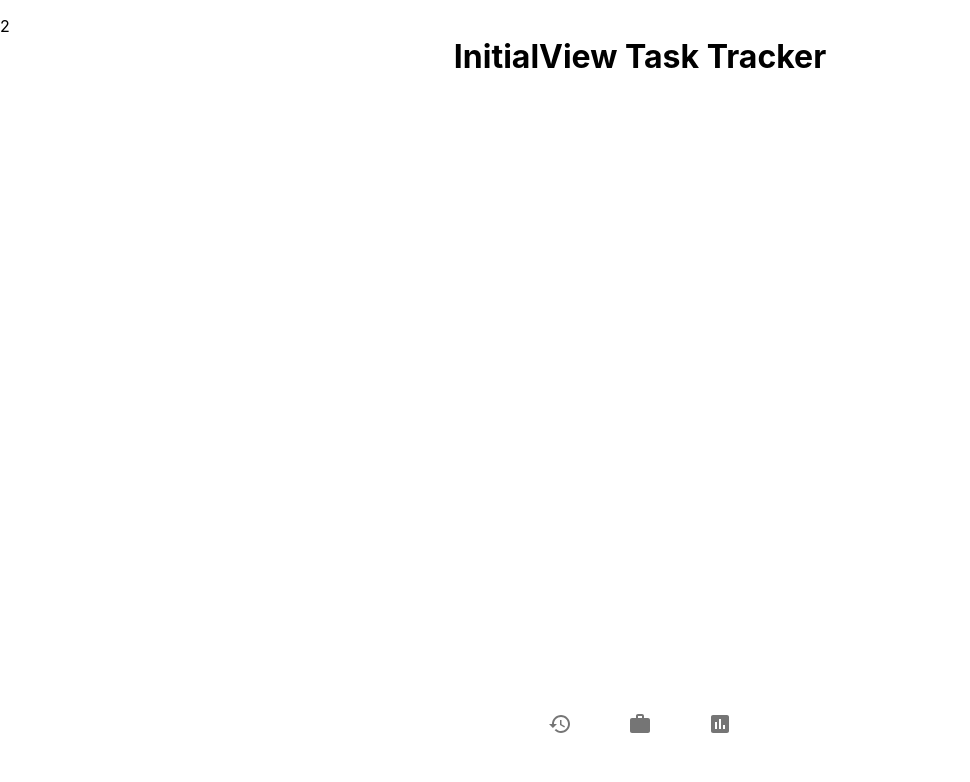
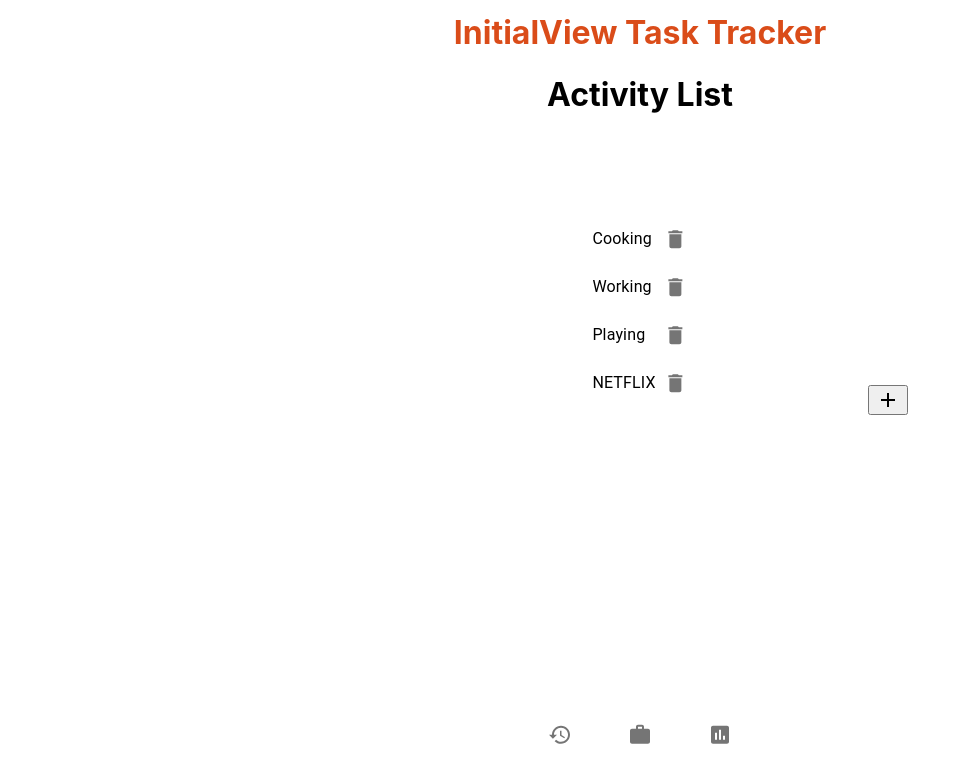
Before and after one commit to fengyuli-dev/time-tracker, a React (Create React App) app: page /activities in a window 1280 px wide. Shown: the top 782 px of the page, without its empty margins (0-970 px from the left). Built offline with nearby package versions, Linux system fonts and the light colour scheme.

Commit message:
activityList

```diff
--- a/src/App.css
+++ b/src/App.css
@@ -41,4 +41,5 @@
   position: absolute;
   left: 50%;
   transform: translate(-50%, 0%);
+  color: rgb(218, 76, 25);
 }
--- a/src/App.js
+++ b/src/App.js
@@ -3,12 +3,13 @@ import SimpleBottomNavigation from './components/navigationBar';
 import Timer from './components/timer';
 import Clock from './components/clock';
 import { Switch, Route } from "react-router-dom";
+import InteractiveList from './components/ActivityList';
 
 function App() {
   return (
     <div>
       <div class='heading'>
-      <h1>InitialView Task Tracker</h1>
+        <h1>InitialView Task Tracker</h1>
       </div>
       <SimpleBottomNavigation />
       <Switch>
@@ -18,7 +19,7 @@ function App() {
         </Route>
 
         <Route path="/activities">
-          <p>2</p>
+          <InteractiveList />
         </Route>
 
         <Route path="/report">
--- /dev/null
+++ b/src/components/ActivityList.css
@@ -0,0 +1,20 @@
+.TLTitle {
+    position: absolute;
+    left: 50%;
+    transform: translate(-50%, -0%);
+    font-size: 2rem;
+  }
+
+  .TaskListDiv {
+    position: absolute;
+    top: 35%;
+    left: 50%;
+    transform: translate(-50%, -35%);
+  }
+
+  .AddButton {
+    position: absolute;
+    top: 50%;
+    left: 70%;
+    transform: translate(-70%, -50%);
+  }
--- /dev/null
+++ b/src/components/ActivityList.js
@@ -0,0 +1,73 @@
+import React from 'react';
+import { makeStyles } from '@material-ui/core/styles';
+import List from '@material-ui/core/List';
+import ListItem from '@material-ui/core/ListItem';
+import ListItemSecondaryAction from '@material-ui/core/ListItemSecondaryAction';
+import ListItemText from '@material-ui/core/ListItemText';
+import IconButton from '@material-ui/core/IconButton';
+import Grid from '@material-ui/core/Grid';
+import Typography from '@material-ui/core/Typography';
+import DeleteIcon from '@material-ui/icons/Delete';
+import AddIcon from '@material-ui/icons/Add';
+import "./ActivityList.css";
+
+const useStyles = makeStyles((theme) => ({
+    root: {
+        flexGrow: 1,
+        maxWidth: 752,
+    },
+    demo: {
+        backgroundColor: theme.palette.background.paper,
+    },
+    title: {
+        margin: theme.spacing(4, 0, 2),
+    },
+}));
+
+export default function InteractiveList() {
+    const classes = useStyles();
+    const [dense, setDense] = React.useState(false);
+    const [secondary, setSecondary] = React.useState(false);
+
+    var TagList = ["Cooking", "Working", "Playing", "NETFLIX"]
+
+    return (
+        <div className={classes.root}>
+
+            <Grid container spacing={2}>
+
+                <Grid item xs={12} md={6}>
+                    <Typography variant="h6" class="TLTitle">
+                        Activity List
+                    </Typography>
+                    <div class="TaskListDiv">
+                        <List dense={dense}>
+
+                            {TagList.map((value, index) => { //currently references TagList, created inside the function
+                                return (
+                                    <ListItem>
+                                        <ListItemText
+                                            primary={value}
+                                            secondary={secondary ? 'Secondary text' : null}
+                                        />
+                                        <ListItemSecondaryAction>
+                                            <IconButton edge="end" aria-label="delete" onClick={() => { alert('Delete Activity') }}>
+                                                <DeleteIcon />
+                                            </IconButton>
+                                        </ListItemSecondaryAction>
+                                    </ListItem>
+                                )
+                            })}
+
+                        </List>
+                    </div>
+
+                    <IconButton class="AddButton" aria-label="add" onClick={() => { alert('Add Activity') }}>
+                        <AddIcon />
+                    </IconButton>
+
+                </Grid>
+            </Grid>
+        </div>
+    );
+}
--- a/src/components/clock.css
+++ b/src/components/clock.css
@@ -1,8 +1,8 @@
 .clock {
   position: absolute;
-  top: 70%;
+  top: 80%;
   left: 50%;
-  transform: translate(-50%, -70%);
+  transform: translate(-50%, -80%);
 }
 
 .clockButton {
--- a/src/components/navigationBar.css
+++ b/src/components/navigationBar.css
@@ -1,7 +1,7 @@
 .MuiBottomNavigation-root {
     position: fixed;
     left: 50%;
-    bottom: 20px;
-    transform: translate(-50%, -50%);
+    top: 95%;
+    transform: translate(-50%, -95%);
     margin: 0 auto;
-}
+  }
--- a/src/components/timer.css
+++ b/src/components/timer.css
@@ -1,11 +1,11 @@
 .iconBut {
   position: absolute;
-  top: 35%;
+  top: 40%;
   left: 40%;
   border-bottom-right-radius: 30%;
   border-top-right-radius: 30%;
   background: none;
   size: 2rem;
   border: 0rem;
-  transform: translate(-40%, -35%);
+  transform: translate(-40%, -40%);
 }
--- a/src/components/timerDisplay.css
+++ b/src/components/timerDisplay.css
@@ -1,8 +1,8 @@
 h2 {
   position: absolute;
-  top: 30%;
-  left: 60%;
-  transform: translate(-60%, -30%);
+  top: 40%;
+  left: 55%;
+  transform: translate(-55%, -40%);
 }
 
 .timerButton {
@@ -10,6 +10,6 @@ h2 {
   border-radius: 50%;
   border: 1rem solid;
   border-color: rgb(223, 152, 20);
-  padding: 5rem 3rem;
+  padding: 4rem 2rem;
   font-size: 2rem;
 }
```
Also changed, not shown: src/components/activitySelector.css (line endings or trailing spaces), 1 other file (tests, documents, lock files or other folders).
